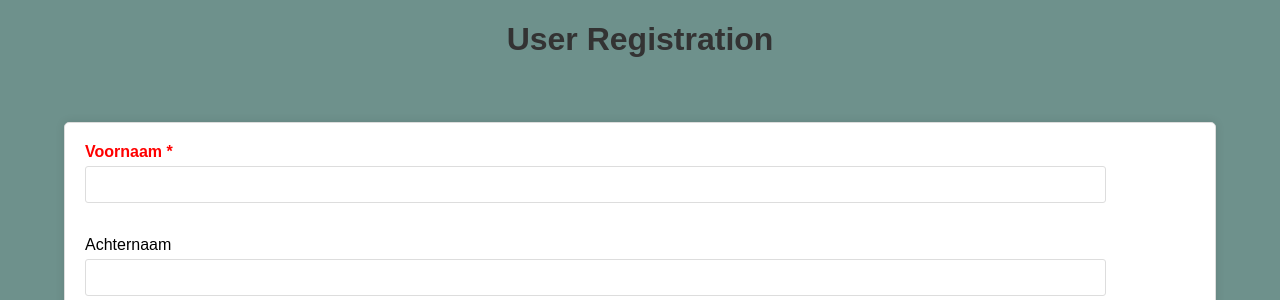
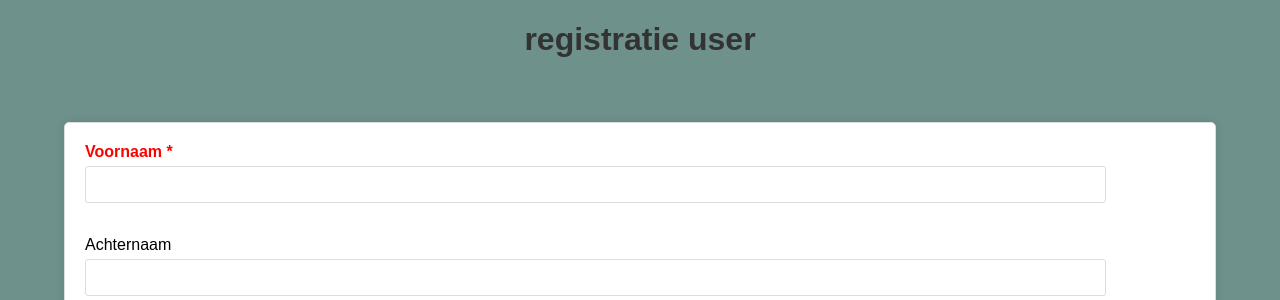
Before and after one commit to NotExenis/DigiDate2.0, a PHP site: page /index.php?page=registreren in a window 1280 px wide. Shown: the top 300 px of the page. Run offline with PHP 8.4, Linux system fonts and the light colour scheme.

Commit message:
login and registration

```diff
--- a/include/registreren.inc.php
+++ b/include/registreren.inc.php
@@ -1,5 +1,5 @@
 <div class="registration">
-    <h1>User Registration</h1>
+    <h1>registratie user</h1>
     <form action="php/registreren.php" method="post" enctype="multipart/form-data">
         <label for="firstname">Voornaam *</label>
         <input type="text" id="firstname" name="firstname" required><br><br>
--- a/php/registreren.php
+++ b/php/registreren.php
@@ -77,8 +77,6 @@
             exit;
         }
     } catch (Exception $e) {
-        $conn->rollback();
-
         $_SESSION['error'] = 'An error occurred. Please try again or contact an admin if this issue persists.';
         header('Location: ../index.php?page=registreren');
         exit;
```
